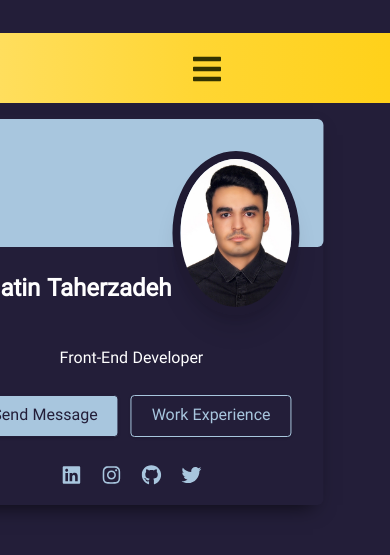
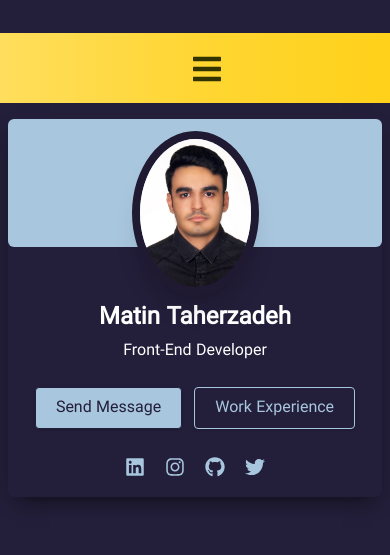
Before and after one commit to MatinT-SA/My-Personal-Website, a Next.js app: page /en in a window 390 px wide. Shown: the part 175-730 px from the top of the page. Built offline with nearby package versions, Linux system fonts and the light colour scheme.

Commit message:
responsiveness - home section

```diff
--- a/app/components/profile/profie/profile-card/ProfileButtons.js
+++ b/app/components/profile/profie/profile-card/ProfileButtons.js
@@ -8,7 +8,7 @@ export default function ProfileButtons() {
   const t = useTranslations("profile");
 
   return (
-    <div className="flex gap-3 mt-6">
+    <div className="text-sm flex gap-3 mt-6 xs:text-base">
       <Link href="#comment" scroll={true}>
         <Button className="bg-blue-light text-purple-primary border border-purple-primary rounded-sm hover:bg-purple-primary hover:text-blue-light hover:border-blue-light">
           {t("button_message")}
--- a/app/components/profile/profie/profile-card/ProfileCard.js
+++ b/app/components/profile/profie/profile-card/ProfileCard.js
@@ -1,6 +1,6 @@
 "use client";
 
-import { useRef, useState } from "react";
+import { useEffect, useRef, useState } from "react";
 import ProfileButtons from "./ProfileButtons";
 import ProfileImage from "./ProfileImage";
 import ProfileInfo from "./ProfileInfo";
@@ -9,6 +9,7 @@ import SocialLinks from "./SocialLinks";
 
 export default function ProfileCard() {
   const [isModalOpen, setIsModalOpen] = useState(false);
+  const [isMobile, setIsMobile] = useState(false);
   const profileImgRef = useRef();
 
   const getProfileRect = () => {
@@ -22,24 +23,43 @@ export default function ProfileCard() {
     setIsModalOpen(true);
   };
 
+  useEffect(() => {
+    const checkScreenWidth = () => {
+      setIsMobile(window.innerWidth < 550);
+    };
+
+    checkScreenWidth();
+    window.addEventListener("resize", checkScreenWidth);
+    return () => window.removeEventListener("resize", checkScreenWidth);
+  }, []);
+
   return (
     <div
-      className="relative w-full bg-[url('/images/profile-card-bg.svg')] bg-no-repeat bg-cover bg-bottom pt-1 pb-56 min-h-[71vh] animate-pic-load opacity-0"
+      className="relative w-full bg-[url('/images/profile-card-bg.svg')] bg-no-repeat bg-cover bg-bottom pt-1 pb-56 min-h-[71vh] animate-pic-load opacity-0 px-2"
       style={{
         backgroundColor: "var(--color-purple-secondary)",
         animationFillMode: "forwards",
       }}
     >
-      <div className="w-full max-w-sm mx-auto my-2 bg-purple-primary shadow-[0_10px_20px_-10px_rgba(0,0,0,0.75)] pt-1 pb-5 flex flex-col items-center relative rounded-md animate-float-profile">
+      <div
+        className={`w-full max-w-sm mx-auto my-2 bg-purple-primary shadow-[0_10px_20px_-10px_rgba(0,0,0,0.75)] pt-1 pb-5 flex flex-col items-center relative rounded-md ${
+          isMobile ? "" : "animate-float-profile"
+        }`}
+      >
         {/* Cover Photo */}
         <div
           className="w-full h-32 rounded-md -mb-24"
           style={{ backgroundColor: "var(--color-blue-light)" }}
         />
 
-        <ProfileImage onClick={handleProfileClick} refProp={profileImgRef} />
+        <ProfileImage
+          onClick={handleProfileClick}
+          refProp={profileImgRef}
+          isMobile={isMobile}
+          setIsMobile={setIsMobile}
+        />
 
-        <ProfileInfo />
+        <ProfileInfo isMobile={isMobile} setIsMobile={setIsMobile} />
 
         <ProfileButtons />
 
--- a/app/components/profile/profie/profile-card/ProfileImage.js
+++ b/app/components/profile/profie/profile-card/ProfileImage.js
@@ -1,6 +1,11 @@
 import Image from "next/image";
 
-export default function ProfileImage({ onClick, refProp }) {
+export default function ProfileImage({
+  onClick,
+  refProp,
+  isMobile,
+  setIsMobile,
+}) {
   return (
     <div className="relative" onClick={onClick}>
       <Image
@@ -9,8 +14,10 @@ export default function ProfileImage({ onClick, refProp }) {
         alt="Matin Taherzadeh"
         width={127}
         height={160}
-        className="rounded-[50%] cursor-pointer border-8 border-purple-tertiary shadow-xl object-cover ml-52 select-none
-        transition-all duration-500 ease-in-out hover:scale-120"
+        className={`rounded-[50%] cursor-pointer border-8 border-purple-tertiary shadow-xl object-cover select-none
+        transition-all duration-500 ease-in-out ${
+          isMobile ? "-mt-5" : "ml-52 hover:scale-120"
+        }`}
         priority
       />
     </div>
--- a/app/components/profile/profie/profile-card/ProfileInfo.js
+++ b/app/components/profile/profie/profile-card/ProfileInfo.js
@@ -1,14 +1,20 @@
 import { useTranslations } from "next-intl";
 
-export default function ProfileInfo() {
+export default function ProfileInfo({ isMobile, setIsMobile }) {
   const t = useTranslations("profile");
 
   return (
     <>
-      <div className="text-2xl font-bold text-white -mt-10 -ml-28">
+      <div
+        className={`text-2xl font-bold text-white ${
+          isMobile ? "mt-2" : "-mt-10 -ml-28"
+        }`}
+      >
         {t("info_name")}
       </div>
-      <div className="text-white mt-10 text-base">{t("info_role")}</div>
+      <div className={`text-white text-base ${isMobile ? "mt-1" : "mt-10"}`}>
+        {t("info_role")}
+      </div>
     </>
   );
 }
--- a/app/styles/global.css
+++ b/app/styles/global.css
@@ -9,6 +9,7 @@
 
   /* ▣▢▣▢▣▢▣▢▣▢▣▢▣▢▣▢▣▢▣▢▣▢▣▢▣▢▣▢▣▢ */
   /* ⬡⬡⬡⬡⬡⬡⬡⬡⬡⬡⬡⬡≫ Breakpoints ≪⬡⬡⬡⬡⬡⬡⬡⬡⬡⬡ */
+  --breakpoint-xs: 22rem; /* 352px */
   --breakpoint-sm: 30rem; /* 480px */
   --breakpoint-md: 48rem; /* 768px */
   --breakpoint-hamburger: 900px;
@@ -31,7 +32,7 @@
   /* ⬡⬡⬡⬡⬡⬡⬡≫ Animation Definitions ≪⬡⬡⬡⬡⬡⬡⬡ */
   /* ▣▢▣▢▣▢▣▢▣▢▣▢▣▢▣▢▣▢▣▢▣▢▣▢▣▢▣▢▣▢ */
   --animate-pic-load: pic-load 300ms ease-in forwards;
-  --animate-float-profile: float-profile 35s ease-in-out infinite;
+  --animate-float-profile: float-profile 10s ease-in-out infinite;
   --animate-float-md: float-md 15s ease-in-out infinite;
   --animate-float-lg: float-lg 35s ease-in-out infinite;
   --animate-float-xlg: float-xlg 45s ease-in-out infinite;
@@ -370,13 +371,13 @@ svg path:focus {
 
 @keyframes float-profile {
   0% {
-    transform: translateX(-40%);
+    transform: translateX(-15%);
   }
   50% {
-    transform: translateX(40%);
+    transform: translateX(15%);
   }
   100% {
-    transform: translateX(-40%);
+    transform: translateX(-15%);
   }
 }
 
```
